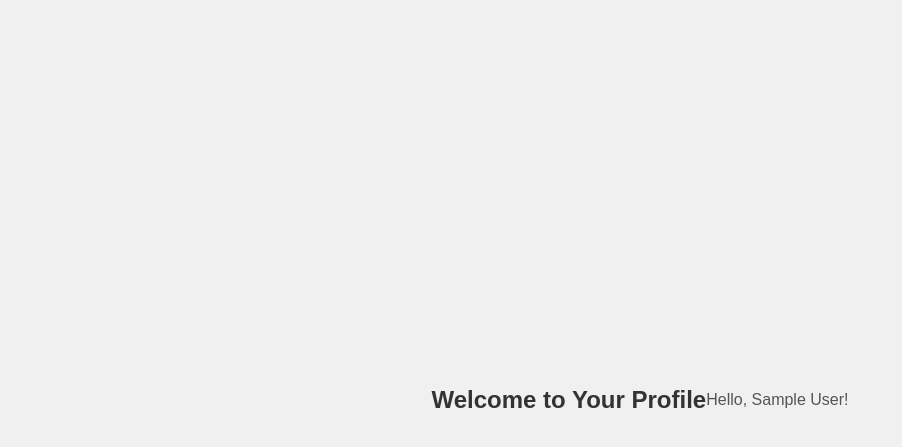
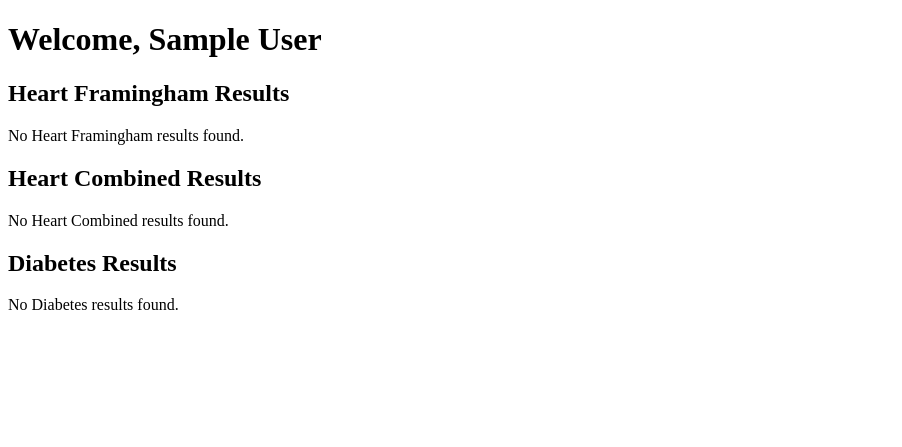
Before and after one commit to AdityaPawar2011/DocDiagno, a Flask app: page /profile in a window 1280 px wide. Shown: the top 447 px of the page, without its empty margins (0-902 px from the left). Run offline with Flask 2, Linux system fonts and the light colour scheme; the visitor is signed in with stand-in values (Sample User, id 1); parts of the project's set-up code (start-up, migrations or seed data) failed here and were passed over; some libraries are stand-ins or nearby versions.

Commit message:
Update profile.html

```diff
--- a/templates/profile.html
+++ b/templates/profile.html
@@ -1,32 +1,42 @@
 <!DOCTYPE html>
-<html lang="en">
+<html>
 <head>
-    <meta charset="UTF-8">
-    <meta name="viewport" content="width=device-width, initial-scale=1.0">
     <title>User Profile</title>
-    <style>
-        body {
-            font-family: 'Arial', sans-serif;
-            background-color: #f0f0f0;
-            display: flex;
-            align-items: center;
-            justify-content: center;
-            height: 100vh;
-            margin: 0;
-            text-align: center;
-        }
-
-        h2 {
-            color: #333;
-        }
-
-        p {
-            color: #555;
-        }
-    </style>
 </head>
 <body>
-    <h2>Welcome to Your Profile</h2>
-    <p>Hello, {{ user_name }}!</p>
+    <h1>Welcome, {{ session.user_name }}</h1>
+
+    <h2>Heart Framingham Results</h2>
+    {% if heart_fram_results %}
+        <ul>
+            {% for result in heart_fram_results %}
+                <li>Prediction: {{ 'No Heart Disease' if result.prediction == 0 else 'Heart Disease' }} - Date: {{ result.created_at }}</li>
+            {% endfor %}
+        </ul>
+    {% else %}
+        <p>No Heart Framingham results found.</p>
+    {% endif %}
+
+    <h2>Heart Combined Results</h2>
+    {% if heart_combined_results %}
+        <ul>
+            {% for result in heart_combined_results %}
+                <li>Prediction: {{ 'No Heart Disease' if result.prediction == 0 else 'Heart Disease' }} - Date: {{ result.created_at }}</li>
+            {% endfor %}
+        </ul>
+    {% else %}
+        <p>No Heart Combined results found.</p>
+    {% endif %}
+
+    <h2>Diabetes Results</h2>
+    {% if diabetes_results %}
+        <ul>
+            {% for result in diabetes_results %}
+                <li>Prediction: {{ 'No Diabetes' if result.prediction == 0 else 'Diabetes' }} - Date: {{ result.created_at }}</li>
+            {% endfor %}
+        </ul>
+    {% else %}
+        <p>No Diabetes results found.</p>
+    {% endif %}
 </body>
 </html>
```
